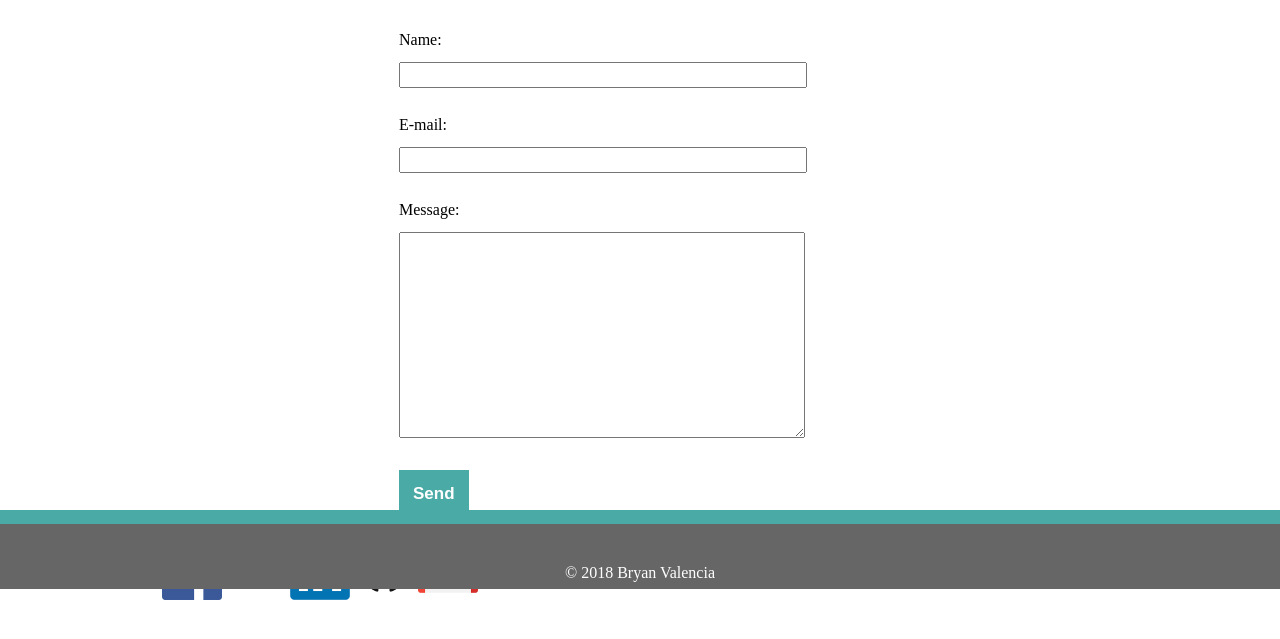
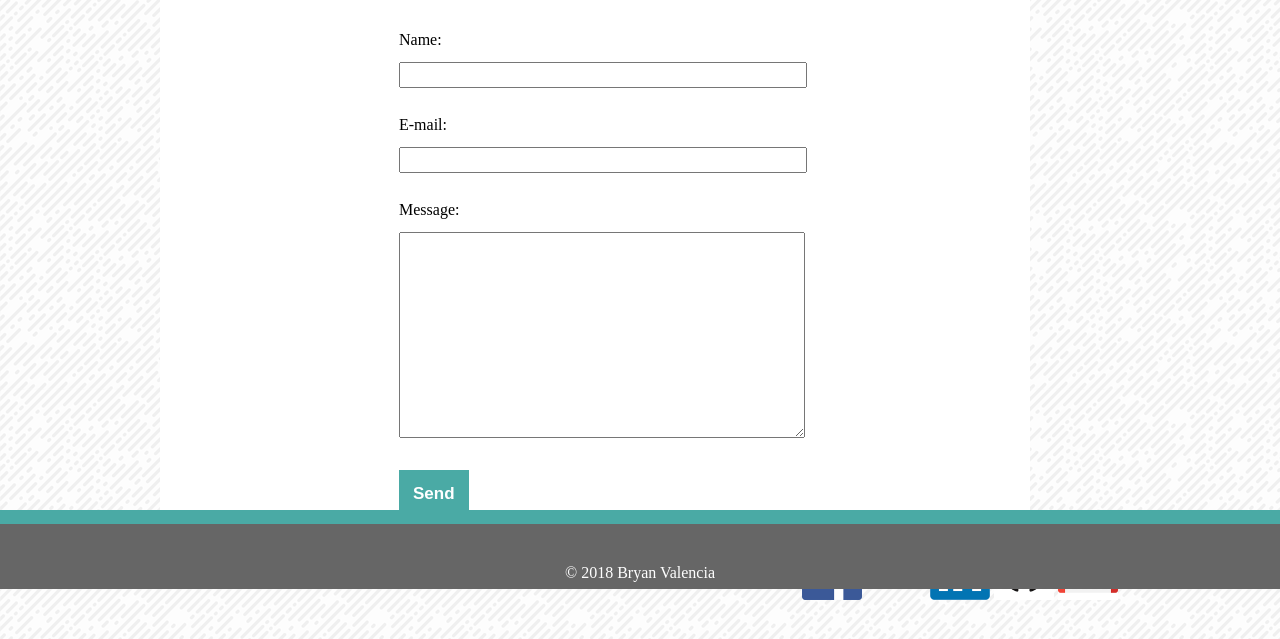
Before and after one commit to bvalenciaDev/Basic-Portfolio, a plain HTML site: page contact.html in a window 1280 px wide. Shown: the part 211-850 px from the top of the page. Drawn offline with Linux system fonts and the light colour scheme; a web font is replaced by a local one.

Commit message:
final files

```diff
--- a/assets/css/style.css
+++ b/assets/css/style.css
@@ -28,7 +28,7 @@
 }
 
 body {
-    background-image: url("../images/wallpaper2.jpg");
+    background-image: url("../images/funky-lines.png");
 }
 
 .headfont {
@@ -96,7 +96,7 @@ header {
 }
 
 .connect {
-    float: left;
+    float: right;
 }
 
 .connectLinks li {
--- a/contact.html
+++ b/contact.html
@@ -1,9 +1,10 @@
 <!DOCTYPE HTML>
 <html>
 <head>
-    <title>Contact : Roger Ly</title>
+    <title>Contact : Bryan Valencia</title>
     <link rel="stylesheet" type="text/css" href="assets/css/style.css">
     <link href="https://fonts.googleapis.com/css?family=Kumar+One+Outline" rel="stylesheet">
+
 </head>
 <body>
     <header>
```
Also changed, not shown: index.html (+0 -1 lines), assets/images/funky-lines.png (added).
